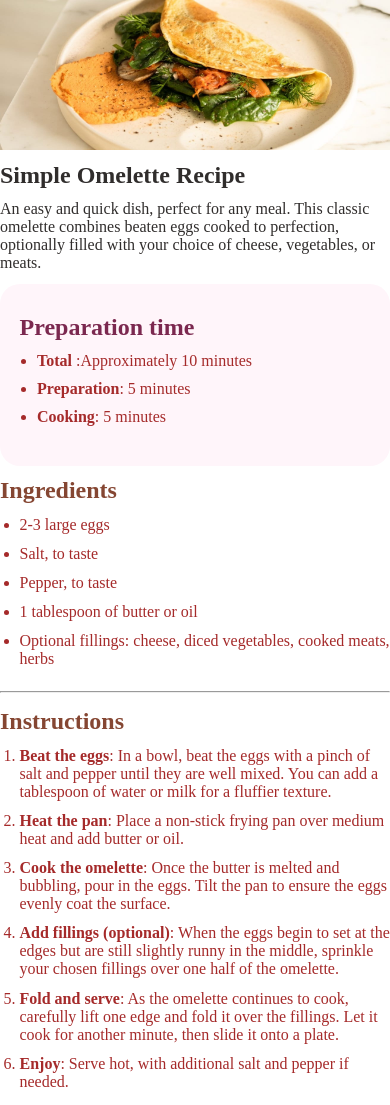
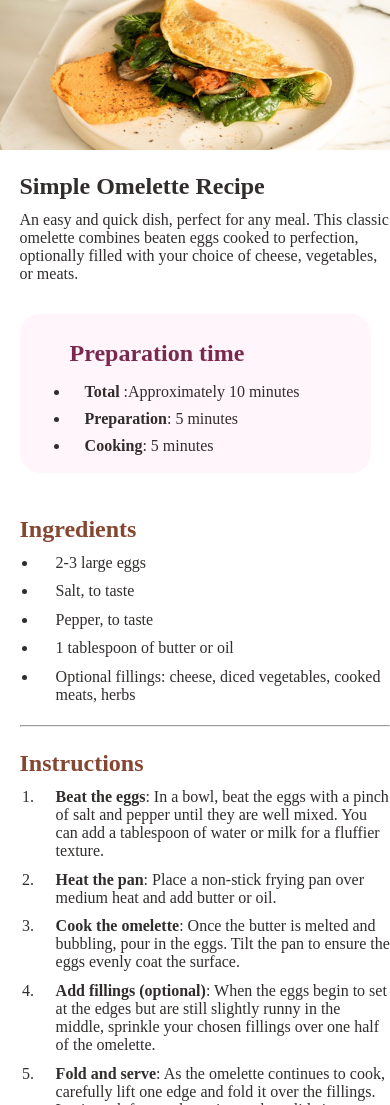
Before and after one commit to Hart-wiz/recipe-page, a plain HTML site: page index.html in a window 390 px wide. Shown: the top 1105 px of the page. Drawn offline with Linux system fonts and the light colour scheme.

Commit message:
improved the interface, improved mobile interface

```diff
--- a/index.html
+++ b/index.html
@@ -43,31 +43,29 @@
 
       main {
         background-color: hsl(0, 0%, 100%);
-        width: 40%;
+        width: 50%;
         max-width: 600px;
         height: 100%;
         padding: 3%;
         border-radius: 20px;
         color: hsl(24, 5%, 18%);
       }
-      @media (max-width: 390px) {
+      @media (max-width: 900px) {
         body {
-          background-color: hsl(330, 100%, 98%);
-          display: flex;
-          padding: 0%;
-          justify-content: center;
+          background-color: none;
+          padding: 0;
         }
         main {
           width: 100%;
           border-radius: 0px;
           padding: 0;
         }
-
-        .imagediv img {
-          height: 150px;
-          width: 100%;
-          padding: 0;
-          margin: 0;
+        section {
+          padding-left: 5%;
+          padding-top: 3%;
+        }
+        #sectionBpholder {
+          padding: 5%;
         }
       }
 
@@ -102,31 +100,32 @@
       ul {
         padding-left: 5%;
         padding-bottom: 3%;
-        color: brown;
       }
+
       ol {
         padding-left: 5%;
         padding-bottom: 3%;
-        color: brown;
       }
       li {
         padding-bottom: 3%;
+        padding-left: 5%;
       }
-      hr {
-        margin-bottom: 0.9%;
-      }
+
       p {
         padding-bottom: 3%;
       }
 
       .sectionB {
         background-color: hsl(330, 100%, 98%);
-        padding: 5%;
         border-radius: 20px;
       }
 
       .sectionB h2 {
         color: hsl(332, 51%, 32%);
+        padding: 5%;
+      }
+      .sectionB div {
+        padding-left: 5%;
       }
 
       .sectionC h2,
@@ -140,6 +139,9 @@
       }
       td {
         width: 50%;
+        padding-left: 5%;
+        padding-bottom: 2%;
+        padding-top: 2%;
       }
 
       td b {
@@ -148,7 +150,6 @@
     </style>
   </head>
   <body>
-    <header></header>
     <main>
       <div class="imagediv">
         <img
@@ -165,15 +166,18 @@
           choice of cheese, vegetables, or meats.
         </p>
       </section>
-
+      <div id="sectionBpholder">
         <section class="sectionB">
+          <div>
             <h2>Preparation time</h2>
             <ul>
               <li><b>Total</b> :Approximately 10 minutes</li>
               <li><b>Preparation</b>: 5 minutes</li>
               <li><b>Cooking</b>: 5 minutes</li>
             </ul>
+          </div>
         </section>
+      </div>
 
       <section class="sectionC">
         <h2>Ingredients</h2>
```
Lines whose indentation alone changed are shown as unchanged.
